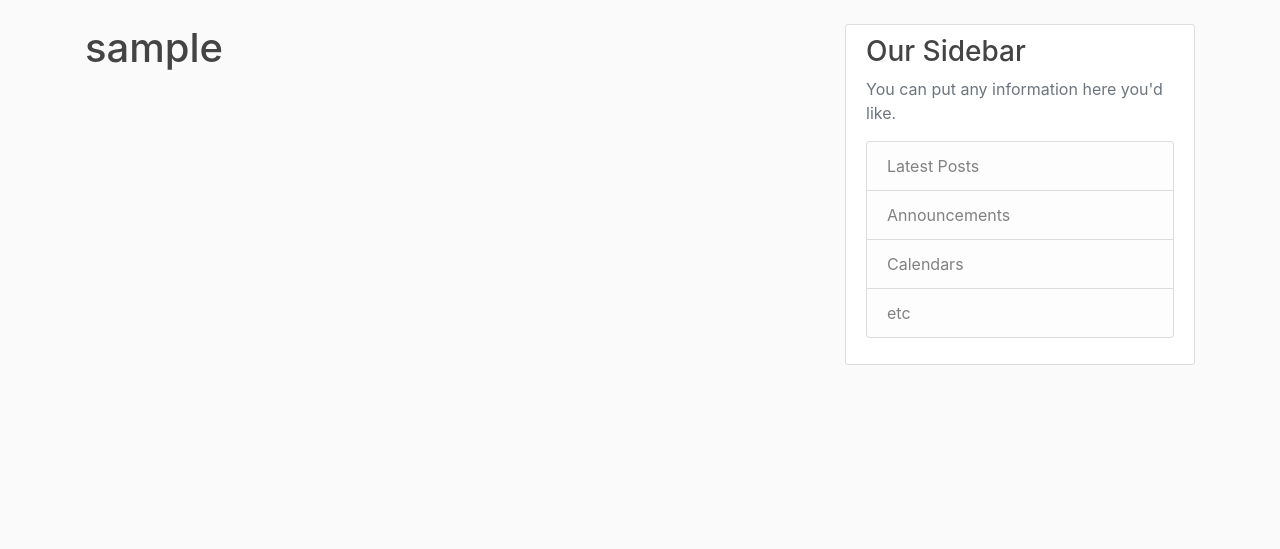
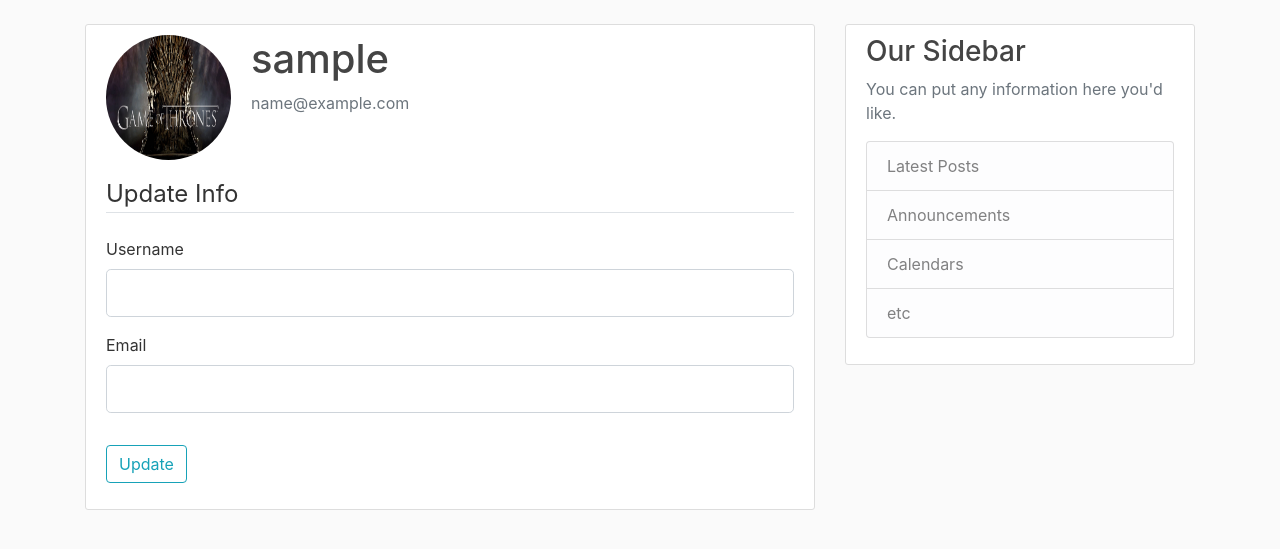
Before and after one commit to manurp/Python_programs, a Flask app: page /account in a window 1280 px wide. Shown: the part 56-605 px from the top of the page. Run offline with Flask 2, Linux system fonts and the light colour scheme; the visitor is signed in with stand-in values (Sample User, id 1); data comes from the database, SQL or seed files in the repository; some libraries are stand-ins or nearby versions.

Commit message:
default image some account file changes

```diff
--- a/web_app_flask/flaskblog/forms.py
+++ b/web_app_flask/flaskblog/forms.py
@@ -2,6 +2,7 @@ from flask_wtf import FlaskForm
 from wtforms import StringField, PasswordField, SubmitField, BooleanField
 from wtforms.validators import DataRequired, Length, Email, EqualTo, ValidationError
 from flaskblog.models import User
+from flask_login import current_user
 
 
 class RegistrationForm(FlaskForm):
@@ -28,3 +29,21 @@ class LoginForm(FlaskForm):
     password = PasswordField('Password', validators=[DataRequired()])
     remember = BooleanField('Remember Me')
     submit = SubmitField('Login')
+
+
+class UpdateAccountForm(FlaskForm):
+    username = StringField('Username', validators=[DataRequired(), Length(min=2, max=20)])
+    email = StringField('Email', validators=[DataRequired(), Email()])
+    submit = SubmitField('Update')
+
+    def validate_username(self, username):
+        if username != current_user.username:
+            user = User.query.filter_by(username=username.data).first()
+            if user:
+                raise ValidationError('That username is taken. Please choose a different one.')
+
+    def validate_email(self, email):
+        if email != current_user.email:
+            user = User.query.filter_by(email=email.data).first()
+            if user:
+                raise ValidationError('That username is taken. Please choose a different one.')
--- a/web_app_flask/flaskblog/routes.py
+++ b/web_app_flask/flaskblog/routes.py
@@ -1,7 +1,7 @@
 from flask import render_template, url_for, flash, redirect, request
 from flaskblog import app, db, bcrypt
 from flaskblog.models import User, Post
-from flaskblog.forms import RegistrationForm, LoginForm
+from flaskblog.forms import RegistrationForm, LoginForm, UpdateAccountForm
 from flask_login import login_user, current_user, logout_user, login_required
 
 posts_list = [
@@ -78,4 +78,6 @@ def logout():
 @app.route("/account")
 @login_required
 def account():
-    return render_template('account.html', title='Account')
+    image_file = url_for('static', filename='profile_pics/' + current_user.image_file)
+    form = UpdateAccountForm()
+    return render_template('account.html', title='Account', image_file=image_file, form=form)
--- a/web_app_flask/flaskblog/templates/account.html
+++ b/web_app_flask/flaskblog/templates/account.html
@@ -1,4 +1,47 @@
 {% extends "layout.html" %}
 {% block content %}
-    <h1> {{current_user.username}} </h1>
+    <div class="content-section">
+  <div class="media">
+    <img class="rounded-circle account-img" src="{{image_file}}">
+    <div class="media-body">
+      <h2 class="account-heading">{{current_user.username}}</h2>
+      <p class="text-secondary">{{current_user.email}}</p>
+    </div>
+  </div>
+  <form method='POST' action="">
+        {{form.hidden_tag()}}
+        <fieldset class="form-group">
+            <legend class="border-bottom mb-4">Update Info</legend>
+            <div class="form-group">
+                {{form.username.label(class="form-control-label")}}
+                {% if form.username.errors %}
+                    {{form.username(class="form-control form-control-lg is-invalid")}}
+                    <div class="invalid-feedback">
+                        {% for error in form.username.errors %}
+                        <span>{{error}}</span>
+                        {% endfor %}
+                    </div>
+                {%else%}
+                    {{form.username(class="form-control form-control-lg")}}
+                {%endif%}
+            </div>
+            <div class="form-group">
+                {{form.email.label(class="form-control-label")}}
+                {% if form.email.errors %}
+                    {{form.email(class="form-control form-control-lg is-invalid")}}
+                    <div class="invalid-feedback">
+                        {% for error in form.email.errors %}
+                        <span>{{error}}</span>
+                        {% endfor %}
+                    </div>
+                {%else%}
+                    {{form.email(class="form-control form-control-lg")}}
+                {%endif%}
+            </div>
+        </fieldset>
+        <div class="form-group">
+            {{form.submit(class="btn btn-outline-info")}}
+        </div>
+    </form>
+</div>
 {% endblock content %}
```
Also changed, not shown: web_app_flask/flaskblog/static/profile_pics/default.jpg (added).
